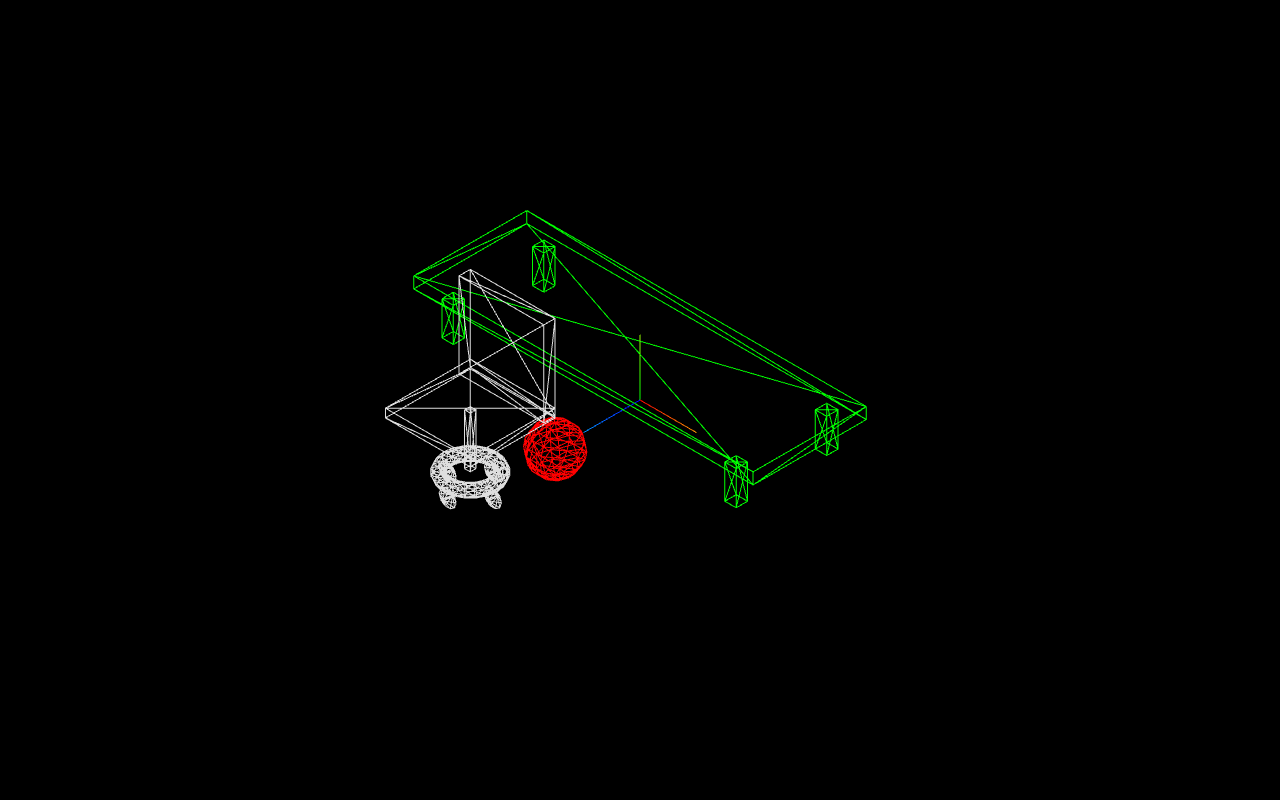
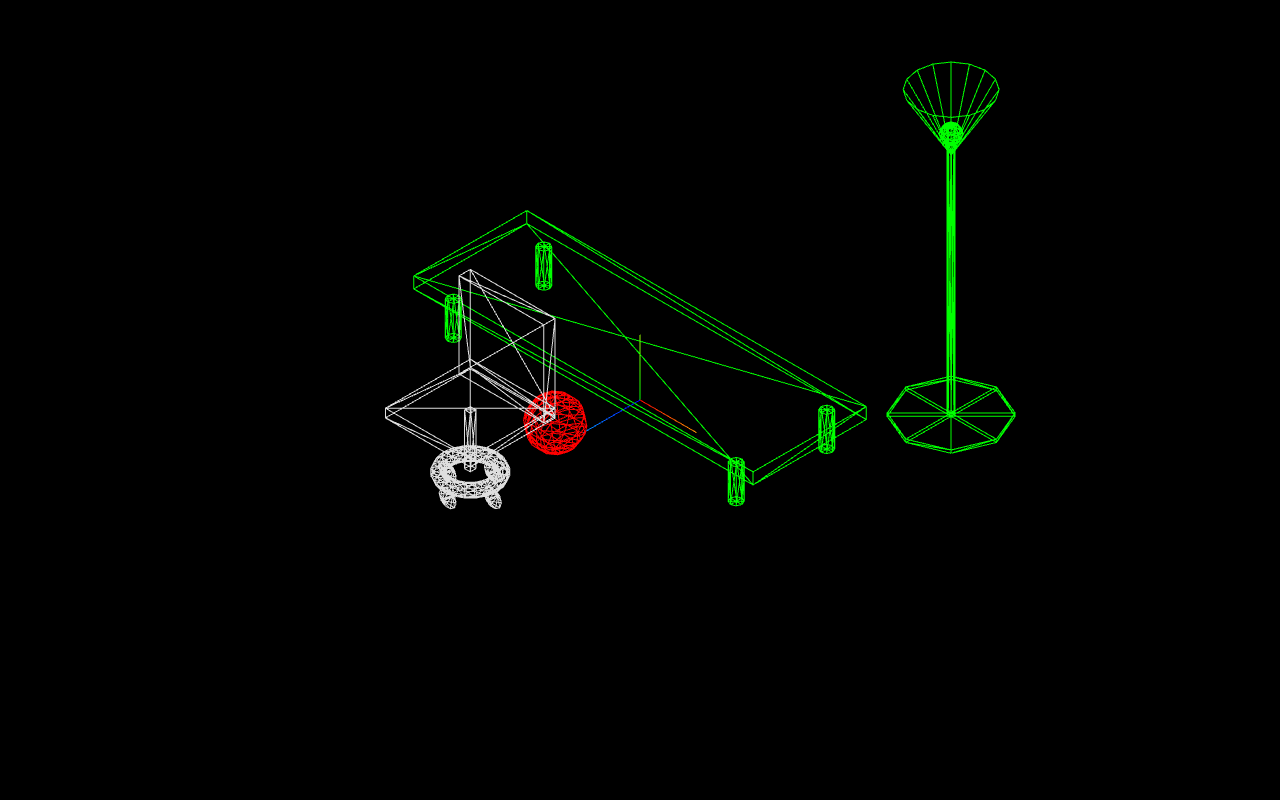
Before and after one commit to noiserv/pipocas, a plain HTML site: page index.html in a window 1280 px wide. Drawn offline with Linux system fonts and the light colour scheme; animation ran at ten frames a second.

Commit message:
lamp added

```diff
--- a/js/experiments.js
+++ b/js/experiments.js
@@ -20,9 +20,10 @@ function createScene() {
     new Table(0, 8, 0);
     new Ball(0, 0, 15);
     new Chair(0, 8, 15);
+    new Lamp(30, 0, -25);
 }
 
-function createLamp() {
+function createLight() {
   var spotLight = new THREE.SpotLight( 0xffffff );
   spotLight.position.set( 0, 0, 0 );
   scene.add(spotLight);
@@ -157,7 +158,7 @@ function init() {
 
     createScene();
     createCamera();
-    createLamp();
+    createLight();
 
     render();
 
--- a/js/objects.js
+++ b/js/objects.js
@@ -18,6 +18,68 @@ class SceneObject {
   }
 }
 
+/**
+ * Lamp Object & related functions
+ */
+function addLampBase(obj, x, y, z) {
+    'use strict';
+
+    geometry = new THREE.CylinderGeometry(8, 8, 0.5);
+    mesh = new THREE.Mesh(geometry, material);
+    mesh.position.set(x, y + 0.25, z);
+    obj.add(mesh);
+}
+
+function addLampFoot(obj, x, y, z) {
+    'use strict';
+
+    geometry = new THREE.CylinderGeometry(0.5, 0.5, 44);
+    mesh = new THREE.Mesh(geometry, material);
+    mesh.position.set(x, y + 22.5, z);
+    obj.add(mesh);
+}
+
+function addLampBulb(obj, x, y, z) {
+    'use strict';
+
+    geometry = new THREE.SphereGeometry(1.5, 8, 6);
+    mesh = new THREE.Mesh(geometry, material);
+    mesh.position.set(x, y + 43.25, z);
+    obj.add(mesh);
+}
+
+function addLampCover(obj, x, y, z) {
+    'use strict';
+
+    geometry = new THREE.ConeGeometry(6, 10, 16, true, 0, 2*Math.PI);
+    mesh = new THREE.Mesh(geometry, material);
+    mesh.position.set(x, y + 45, z);
+    mesh.rotateX(Math.PI);
+    obj.add(mesh);
+}
+
+
+
+class Lamp extends SceneObject {
+  constructor(x, y, z) {
+    super()
+    var lamp = new THREE.Object3D();
+
+    material = new THREE.MeshBasicMaterial({ color: 0x00ff00, wireframe: true });
+
+    addLampBase(lamp, 0, 0, 0);
+    addLampFoot(lamp, 0, 0, 0);
+    addLampBulb(lamp, 0, 0, 0);
+    addLampCover(lamp, 0, 0, 0);
+
+    scene.add(lamp);
+
+    lamp.position.x = x;
+    lamp.position.y = y;
+    lamp.position.z = z;
+  }
+}
+
 
 /**
  * Table Object & related functions
@@ -25,7 +87,7 @@ class SceneObject {
 function addTableLeg(obj, x, y, z) {
     'use strict';
 
-    geometry = new THREE.CubeGeometry(2, 6, 2);
+    geometry = new THREE.CylinderGeometry(1, 1, 6);
     mesh = new THREE.Mesh(geometry, material);
     mesh.position.set(x, y - 3, z);
     obj.add(mesh);
@@ -77,7 +139,7 @@ class Ball extends SceneObject {
     mesh = new THREE.Mesh(geometry, material);
 
     ball.add(mesh);
-    ball.position.set(x, y, z);
+    ball.position.set(x, y + 4, z);
 
     scene.add(ball);
   }
```
Also changed, not shown: index.html (+0 -1 lines), js/index.html (deleted, +0 -23 lines).
